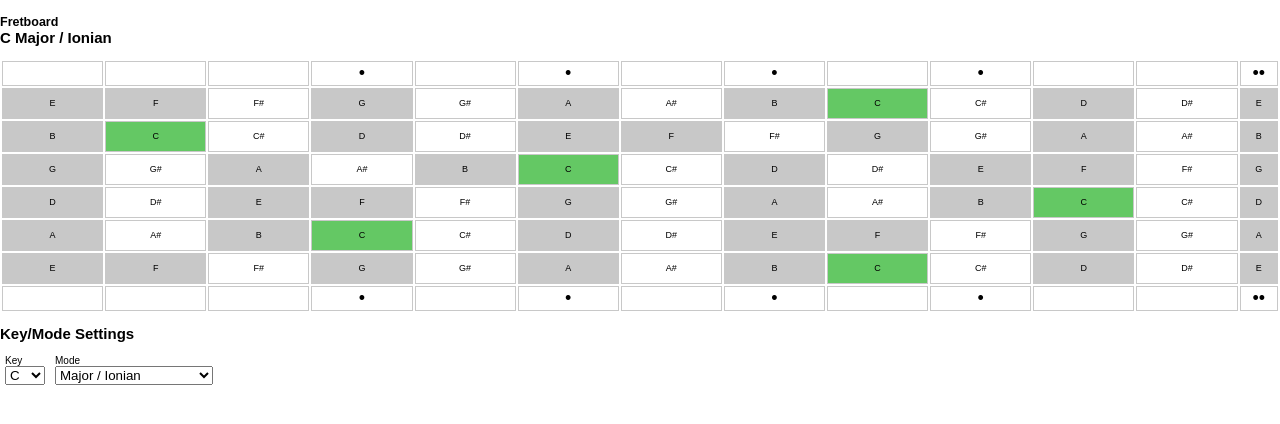
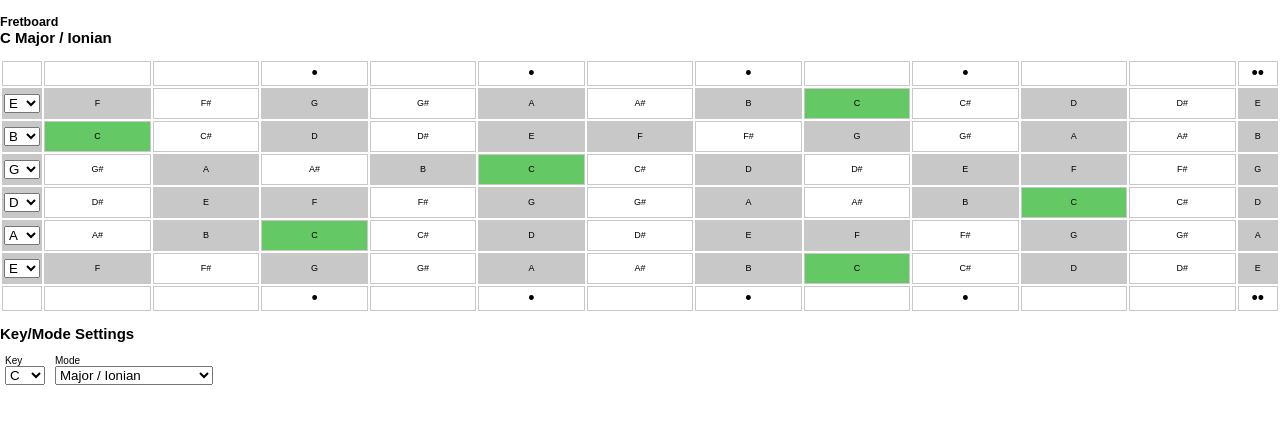
Before and after one commit to samhain13/fretscale-view, a React (Create React App) app: page / in a window 1280 px wide. Shown: the top 424 px of the page. Built offline with nearby package versions, Linux system fonts and the light colour scheme.

Commit message:
added per string tuning; todo: add/remove strings

```diff
--- a/src/index.css
+++ b/src/index.css
@@ -30,6 +30,7 @@ body {
     height: 3em;
     width: 3em;
 }
+#fretboard td:first-child,
 #fretboard td:last-child {
     width: 1em;
 }
@@ -37,3 +38,6 @@ body {
     font-size: 2em;
     height: 1em;
 }
+#fretboard td select {
+    width: 100%;
+}
--- a/src/index.js
+++ b/src/index.js
@@ -49,10 +49,36 @@ class Fretboard extends React.Component {
                     key={fret_index}
                     className={this.getFretClassName(pitch_name)}
                 >
-                    {pitch_name}
+                    {
+                        (fret_index === 0) ?
+                        this.renderTuner(pitch_name, fret_index, index) :
+                        pitch_name
+                    }
                 </td>
             )}
             </tr>
+        );
+    }
+
+    renderTuner(pitch_name, fret_index, index) {
+        let true_index = this.props.app.state.tuning.length - index - 1;
+        return(
+            <form action="." method="get">
+                <select id={'tuner' + fret_index} name="tuner">
+                {PITCH_NAMES.map((name, pitch_index) =>
+                    <option
+                        key={pitch_index}
+                        selected={(name === pitch_name) ? 'selected' : false}
+                        onClick={
+                            () =>
+                            this.props.app.applyTuning(true_index, name)
+                        }
+                    >
+                        {name}
+                    </option>
+                )}
+                </select>
+            </form>
         );
     }
 
@@ -154,6 +180,12 @@ class FretScaleApp extends React.Component {
         })
     }
 
+    applyTuning(index, pitch_name) {
+        let tuning = this.state.tuning.slice();
+        tuning[index] = pitch_name;
+        this.setState({tuning: tuning});
+    }
+
     componentDidMount() {
         this.setState({
             active_pitches: this.getActivePitches(
```
